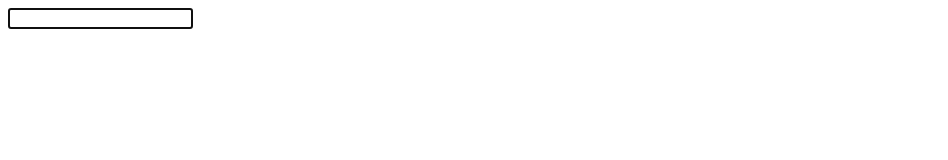
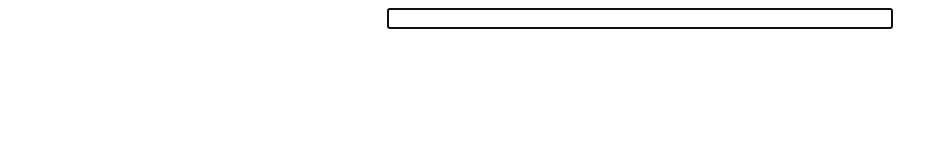
Before and after one commit to darmowa-filmoteka/testsite, a plain HTML site: page index.html in a window 1280 px wide. Shown: the whole page, without its empty margins (0-948 px from the left). Drawn offline with Linux system fonts and the light colour scheme.

Commit message:
Update index.html

```diff
--- a/index.html
+++ b/index.html
@@ -2,9 +2,18 @@
 <html lang="de">
 <head>
     <meta charset="UTF-8">
+    <meta name="viewport" content="width=device-width, initial-scale=1.0">
     <title>Test Site</title>
+    <style>
+    .center {
+        display: block;
+        margin-left: auto;
+        margin-right: auto;
+        width: 40%;
+}
+    </style>
 </head>
 <body>
-    <input type="search" pattern="[0-9]*" inputmode="numeric" autofocus/>
+    <input class="center" type="search" pattern="[0-9]*" inputmode="numeric" autofocus>
 </body>
 </html>
```
